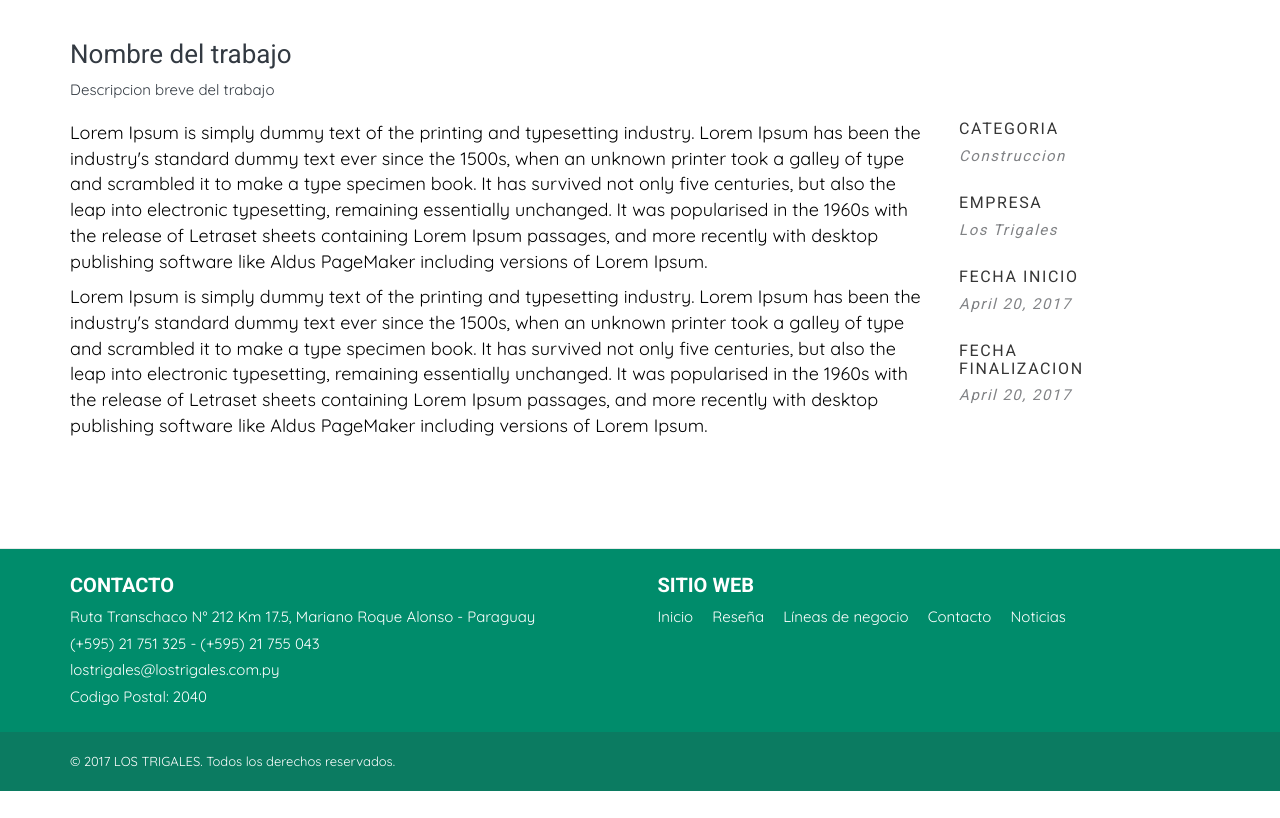
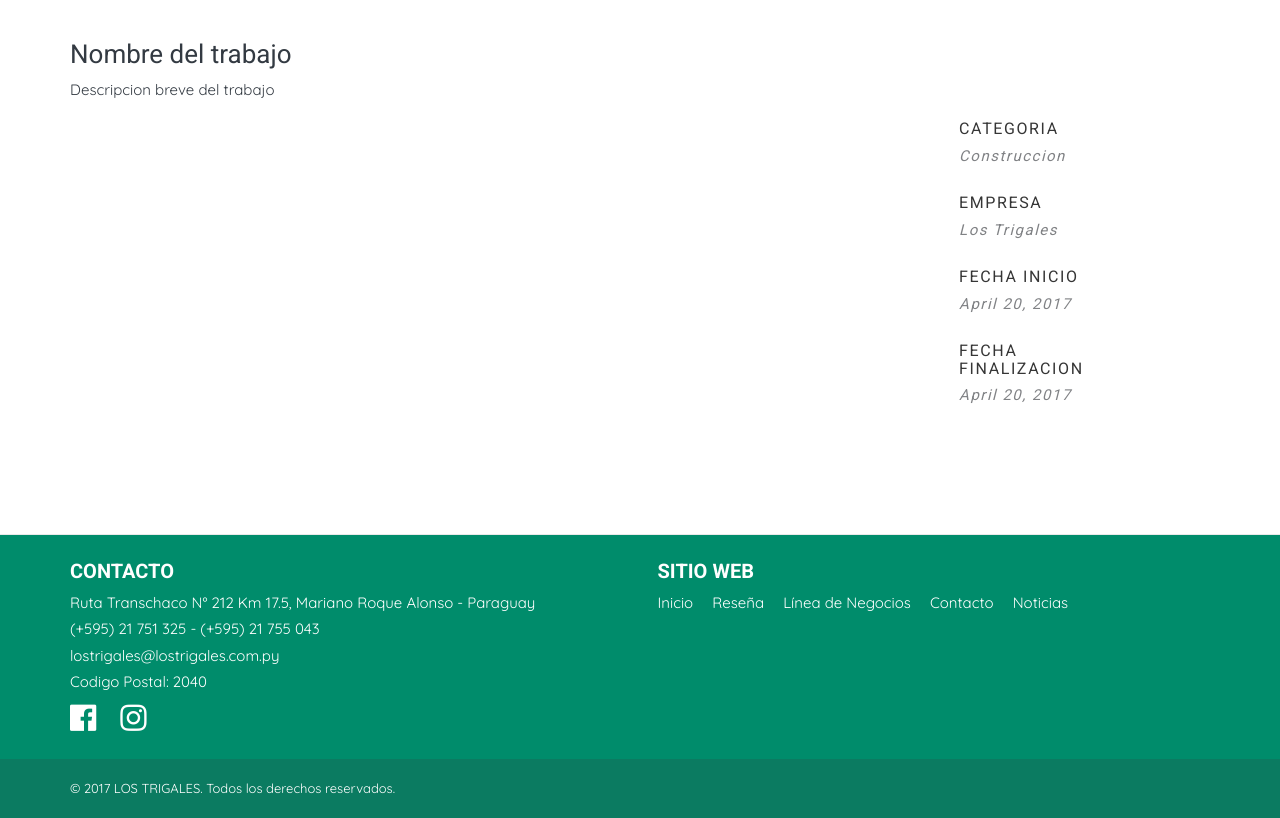
Before and after one commit to dave-ramirez/los-trigales, a PHP site: page /es/obras/prueba.php in a window 1280 px wide. Shown: the part 1902-2720 px from the top of the page. Before the commit the page ends 2693 px from the top, so only its background shows below. Run offline with PHP 8.4, Linux system fonts and the light colour scheme.

Commit message:
Ajustes en el texto Linea de Negocios y Agregado de imagen nueva de LT

```diff
--- a/css/lostrigales.css
+++ b/css/lostrigales.css
@@ -565,7 +565,8 @@ section {
 }
 .features-img img{
   display: block;
-  width: 100%;
+  width: 60%;
+  margin: 0 auto;
 }
 .features-title {
   display: flex;
--- a/es/index.php
+++ b/es/index.php
@@ -145,19 +145,19 @@
       <div class="features-container">
         <div class="features-box">
           <a href="transporte.php">
-            <div class="features-img"><img src="../images/logos/los-trigales.png" alt="" style="height: 125px;"></div>
+            <div class="features-img"><img src="../images/logos/los-trigales.png" alt="" style="height: 150px;"></div>
             <div class="features-title bg-blue"><h3 data-translate="sublinea-transporte">Transporte</h3></div>
           </a>
         </div>
         <div class="features-box">
           <a href="constructora.php">
-            <div class="features-img"><img src="../images/logos/lt-01.jpeg" alt="" style="height: 125px;"></div>
+            <div class="features-img"><img src="../images/logos/lt-01.jpeg" alt="" style="height: 150px;"></div>
             <div class="features-title bg-green"><h3 data-translate="sublinea-construccion">Construcciones <br>Minería</h3></div>
           </a>
         </div>
         <div class="features-box">
           <a href="lt-hormax.php">
-            <div class="features-img"><img src="../images/logos/lt-hormax.png" alt="" style="height: 125px;"></div>
+            <div class="features-img"><img src="../images/logos/lt-hormax.png" alt="" style="height: 150px;"></div>
             <div class="features-title bg-blue"><h3 data-translate="hormigon">Hormigón elaborado</h3></div>
           </a>
         </div>
--- a/es/lt-hormax.php
+++ b/es/lt-hormax.php
@@ -300,7 +300,7 @@
       $('.center-slick').slick({
             centerMode: true,
             autoplay: true,
-            autoplaySpeed: 1500,
+            autoplaySpeed: 150,
             centerPadding: '0px',
             slidesToShow: 5,
             responsive: [
--- a/es/obras/prueba.php
+++ b/es/obras/prueba.php
@@ -27,6 +27,7 @@
     <link rel="alternate" hreflang="en" href="https://lostrigales.com.py/en" type="text/html" />
     <meta property="og:locale:alternate" content="en" />
 
+    <link rel="stylesheet" href="https://use.fontawesome.com/releases/v5.7.0/css/all.css" integrity="sha384-lZN37f5QGtY3VHgisS14W3ExzMWZxybE1SJSEsQp9S+oqd12jhcu+A56Ebc1zFSJ" crossorigin="anonymous">
     <link rel="alternate" hreflang="es" href="https://lostrigales.com.py/es" type="text/html" />
     <link href='http://fonts.googleapis.com/css?family=Raleway:400,800,300' rel='stylesheet' type='text/css'>
 
@@ -99,8 +100,8 @@
             </div>
             <div class="detail-content">
                 <div class="detail-text">
-                    <p>Lorem Ipsum is simply dummy text of the printing and typesetting industry. Lorem Ipsum has been the industry's standard dummy text ever since the 1500s, when an unknown printer took a galley of type and scrambled it to make a type specimen book. It has survived not only five centuries, but also the leap into electronic typesetting, remaining essentially unchanged. It was popularised in the 1960s with the release of Letraset sheets containing Lorem Ipsum passages, and more recently with desktop publishing software like Aldus PageMaker including versions of Lorem Ipsum.</p>
-                    <p>Lorem Ipsum is simply dummy text of the printing and typesetting industry. Lorem Ipsum has been the industry's standard dummy text ever since the 1500s, when an unknown printer took a galley of type and scrambled it to make a type specimen book. It has survived not only five centuries, but also the leap into electronic typesetting, remaining essentially unchanged. It was popularised in the 1960s with the release of Letraset sheets containing Lorem Ipsum passages, and more recently with desktop publishing software like Aldus PageMaker including versions of Lorem Ipsum.</p>
+                    <!-- <p>Lorem Ipsum is simply dummy text of the printing and typesetting industry. Lorem Ipsum has been the industry's standard dummy text ever since the 1500s, when an unknown printer took a galley of type and scrambled it to make a type specimen book. It has survived not only five centuries, but also the leap into electronic typesetting, remaining essentially unchanged. It was popularised in the 1960s with the release of Letraset sheets containing Lorem Ipsum passages, and more recently with desktop publishing software like Aldus PageMaker including versions of Lorem Ipsum.</p>
+                    <p>Lorem Ipsum is simply dummy text of the printing and typesetting industry. Lorem Ipsum has been the industry's standard dummy text ever since the 1500s, when an unknown printer took a galley of type and scrambled it to make a type specimen book. It has survived not only five centuries, but also the leap into electronic typesetting, remaining essentially unchanged. It was popularised in the 1960s with the release of Letraset sheets containing Lorem Ipsum passages, and more recently with desktop publishing software like Aldus PageMaker including versions of Lorem Ipsum.</p> -->
                 </div>
                 <div class="date-content">
                     <div>
@@ -136,6 +137,10 @@
                 <span><a href="tel:+59521751325">(+595) 21 751 325</a> - <a href="tel:+59521755043">(+595) 21 755 043</a></span>
                 <span><a href="mailto:lostrigales@lostrigales.com.py">lostrigales@lostrigales.com.py</a></span>
                 <span>Codigo Postal: 2040</span>
+                <ul class="list-unstyled">
+                  <li style="display: inline-block;margin-right: 10px;"><a href="https://www.facebook.com/grupolostrigales/"><i class="fab fa-facebook" style="font-size: 30px;"></i></a></li>
+                  <li style="display: inline-block;margin-left: 10px;"><a href="https://www.instagram.com/grupolostrigales/?hl=es-la"><i class="fab fa-instagram" style="font-size: 30px;"></i></a></li>
+                </ul>
               </p>
             </div>
           </div>
@@ -143,9 +148,9 @@
             <div class="widget">
               <h6 class="upper" data-translate="web">Sitio web</h6>
               <ul class="list-unstyled">
-                <li><a href=".">Inicio</a></li>
-                <li><a href="nosotros.php" data-translate="nosotros">Reseña</a></li>
-                <li><a href="lineas-de-negocios.php" data-translate="linea-negocio">Líneas de negocio</a></li>
+                <li><a href="." data-translate="inicio">Inicio</a></li>
+                <li><a href="nosotros.php" data-translate="resena">Reseña</a></li>
+                <li><a href="#" data-translate="linea-negocio">Línea de Negocios</a></li>
                 <li><a href="contacto.php" data-translate="contacto">Contacto</a></li>
                 <li><a href="noticias.php" data-translate="noticias">Noticias</a></li>
               </ul>
--- a/es/transporte.php
+++ b/es/transporte.php
@@ -206,7 +206,7 @@
      $('.center-slick').slick({
             centerMode: true,
             autoplay: true,
-            autoplaySpeed: 1500,
+            autoplaySpeed: 150,
             centerPadding: '0px',
             slidesToShow: 5,
             responsive: [
--- a/js/translate.js
+++ b/js/translate.js
@@ -4,7 +4,7 @@ $(document).ready(function() {
             "es": {
                 "inicio": "Inicio",
                 "resena" : "Reseña",
-                "linea-negocio":"Línea de negocios",
+                "linea-negocio":"Línea de Negocios",
                     "sublinea-transporte": "Transporte",
                     "sublinea-construccion": "Construccion y Mineria",
                     "sublinea-hormax": "LT Hormax",
```
Also changed, not shown: es/constructora.php (+1 -13 lines), images/logos/lt-01.jpeg.
